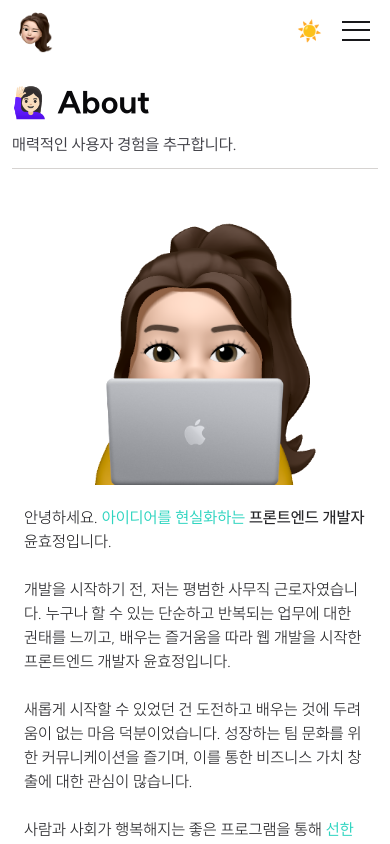
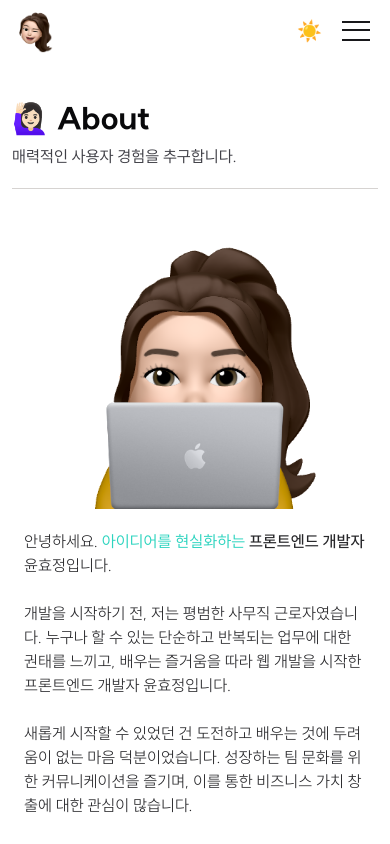
Before and after one commit to bbahna/Portfolio, a Next.js app: page /about in a window 390 px wide. Shown: the top 844 px of the page. Built offline with nearby package versions, Linux system fonts and the light colour scheme.

Commit message:
media query 변경(md -> lg)

```diff
--- a/components/Title.tsx
+++ b/components/Title.tsx
@@ -1,8 +1,8 @@
 const Title = ({ main, description }: { main: string; description: string }) => {
 	return (
 		<>
-			<h1 className="my-3 text-3xl font-extrabold theme-text-0">{main}</h1>
-			<p className="pb-3 mb-4 theme-text-3 border-b border-1 theme-border-y">{description}</p>
+			<h1 className="mb-2 text-3xl font-extrabold lg:mb-4 lg:text-4xl mt-7 theme-text-0">{main}</h1>
+			<p className="pb-5 mb-5 border-b lg:text-xl theme-text-3 border-1 theme-border-y">{description}</p>
 		</>
 	);
 };
--- a/components/posts/Search.tsx
+++ b/components/posts/Search.tsx
@@ -7,14 +7,14 @@ interface IPostProps {
 const Search = ({ onChange }: IPostProps) => {
 	return (
 		<>
-			<div className="flex flex-row relative items-center">
+			<div className="relative flex flex-row items-center">
 				<svg
 					xmlns="http://www.w3.org/2000/svg"
 					fill="none"
 					viewBox="0 0 24 24"
 					strokeWidth={1.2}
 					stroke="currentColor"
-					className="w-5 h-5 absolute left-6"
+					className="absolute w-5 h-5 left-6"
 				>
 					<path
 						strokeLinecap="round"
@@ -24,7 +24,7 @@ const Search = ({ onChange }: IPostProps) => {
 				</svg>
 				<input
 					type="text"
-					className="flex-1 mx-1 pl-12 pr-3 py-2 rounded-3xl theme-text-main bg-transparent outline-none appearance-none border theme-border theme-border-hover theme-border-focus duration-75"
+					className="flex-1 py-2 pl-12 pr-3 mx-1 duration-75 bg-transparent border outline-none appearance-none rounded-3xl theme-text-main theme-border theme-border-hover theme-border-focus"
 					onChange={onChange}
 					placeholder="검색하기"
 				/>
--- a/pages/about.tsx
+++ b/pages/about.tsx
@@ -6,9 +6,9 @@ const About = () => {
 	return (
 		<Container>
 			<Title main="🙋🏻‍♀️ About" description="매력적인 사용자 경험을 추구합니다." />
-			<div className="flex items-center justify-center max-md:px-3 max-md:flex-col">
+			<div className="flex items-center justify-center max-lg:px-3 max-lg:flex-col">
 				<Image src={`/home.png`} alt="소개 이미지" width={300} height={300} />
-				<p className="font-light max-md:mt-5">
+				<p className="font-light max-lg:mt-5">
 					안녕하세요. <span className="font-normal theme-text-main">아이디어를 현실화하는</span>{' '}
 					<span className="font-medium">프론트엔드 개발자</span> 윤효정입니다.
 					<br />
```
